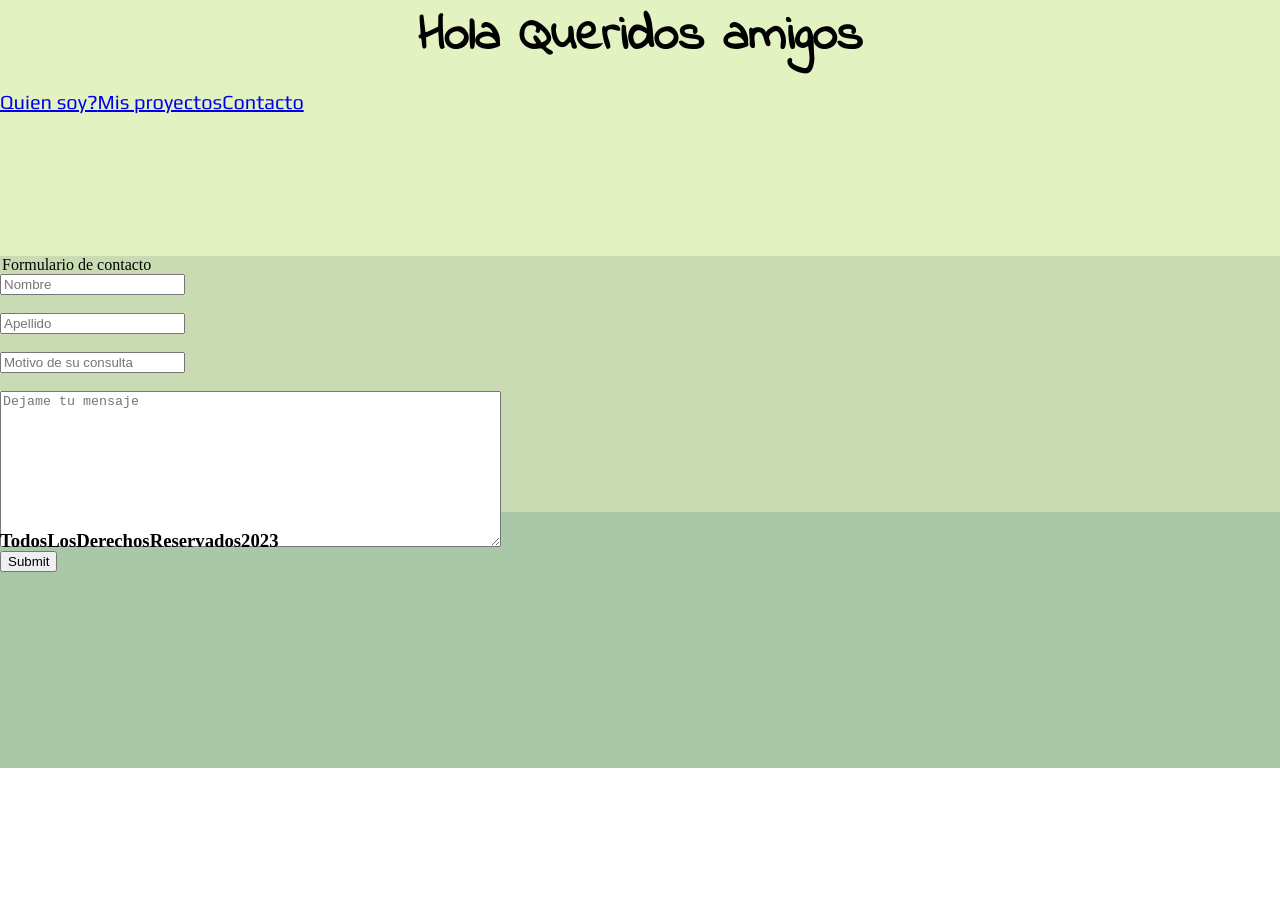
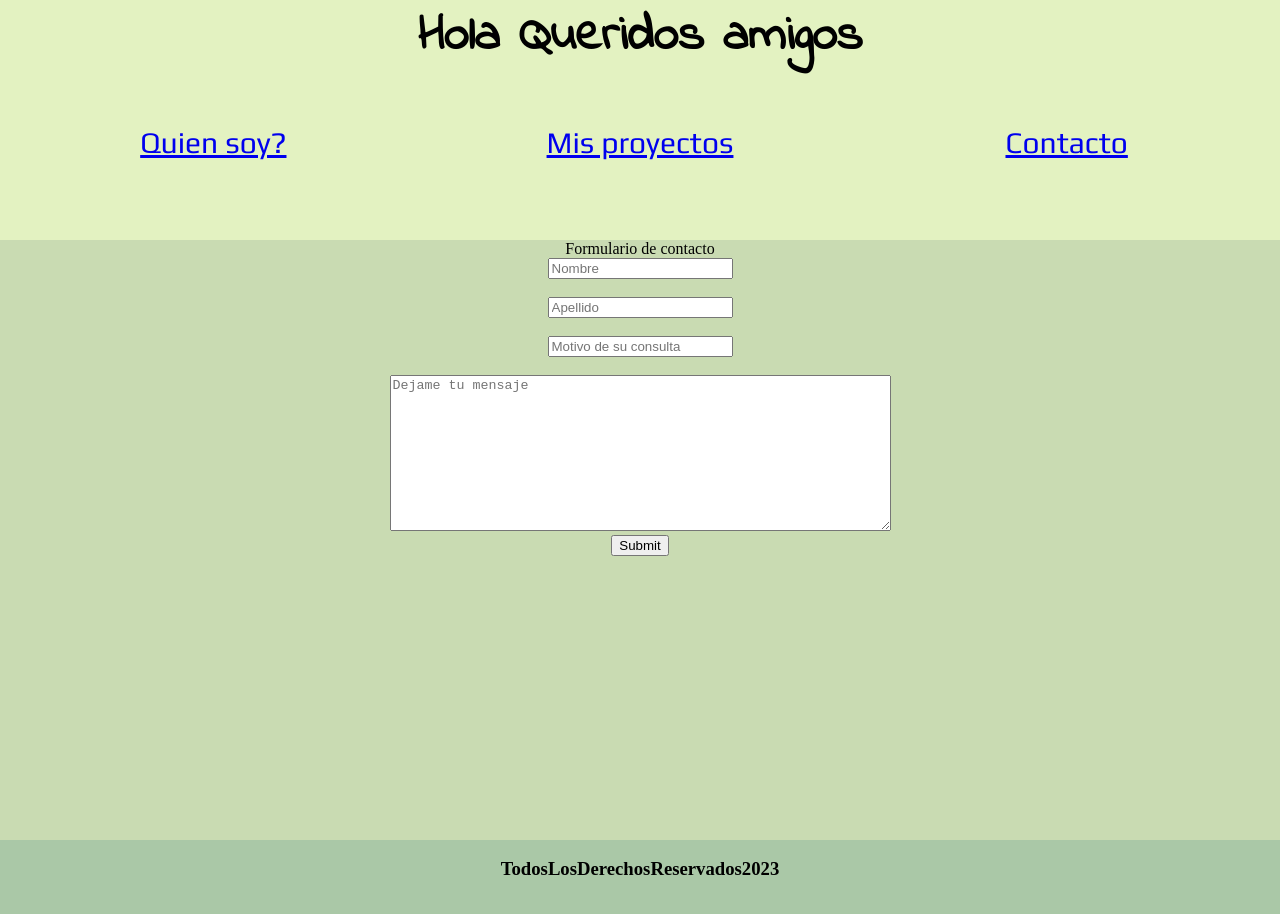
Before and after one commit to MarianoGabrielV/sitioweb, a plain HTML site: page contacto.html in a window 1280 px wide. Before the commit the page ends 800 px from the top, so only its background shows below. Drawn offline with Linux system fonts and the light colour scheme.

Commit message:
cambios 2/5

```diff
--- a/CSS/style.css
+++ b/CSS/style.css
@@ -4,36 +4,54 @@
     box-sizing: border-box;
 
 }
-header, main, footer {
-    height: 32vh;
-}
+
 
 header{
     background-color: rgb(227, 242, 193);
-
+    height: 30vh;
 }
 h1{
     color: black;
 
     text-align: center;
     font-size: 50px;
-    height: 90px;
+    height: 15vh;
     font-family: 'Indie Flower', cursive;
+
 }
 
 .nav{
 
     align-items: center;
     display: flex;
+
 }
 .nav_link{
     text-align: center;
-    font-size: 20px;
+    font-size: 30px;
     font-family: 'Play', sans-serif;
+    padding: 5px;
+    width: 50%; /** asi se separan los nav**/
+
+
 }
 main{
-    background-color: rgb(201, 219, 178)
+    background-color: rgb(201, 219, 178);
+    height: 75vh;
 }
 footer{
     background-color:rgb(170, 200, 167) ;
+    height: 10vh;
+    text-align: center;
+
 }
+
+.form{
+    text-align: center;
+}
+.mispro{
+    display: flex;
+}
+.misprocs{
+    margin-right: 60px;
+}
```
